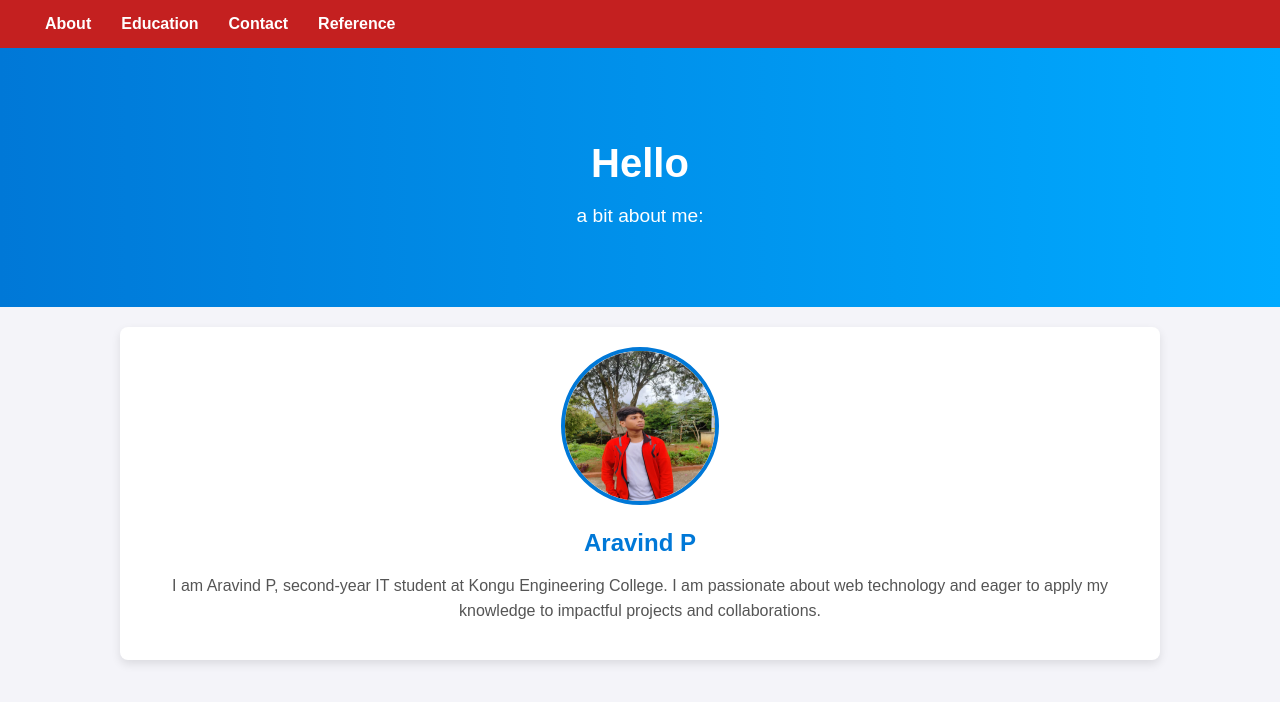
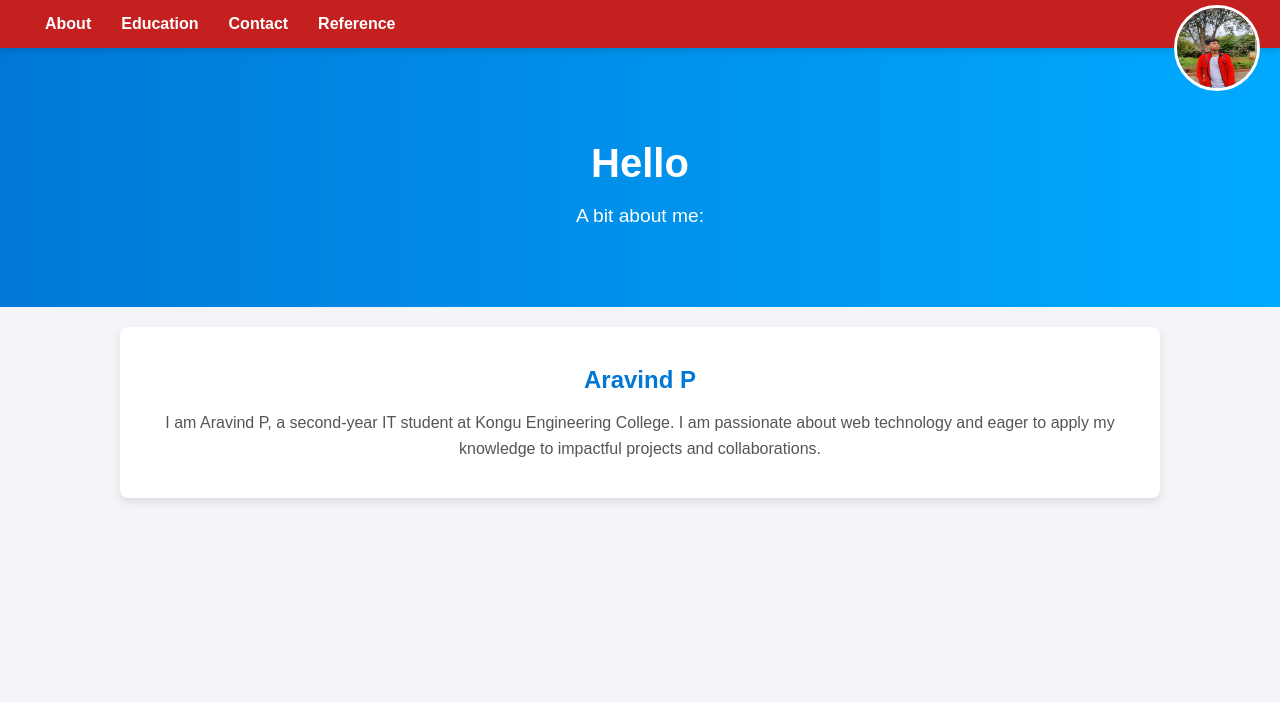
Before and after one commit to AravindParamasivan/Blog, a plain HTML site: page index.html in a window 1280 px wide. Drawn offline with Linux system fonts and the light colour scheme.

Commit message:
Update index.html

```diff
--- a/index.html
+++ b/index.html
@@ -20,10 +20,7 @@
             background-color: #c42020;
             color: white;
             box-shadow: 0 4px 6px rgba(0, 0, 0, 0.1);
-        }
-
-        header img {
-            height: 50px;
+            position: relative;
         }
 
         nav ul {
@@ -46,6 +43,19 @@
 
         nav ul li a:hover {
             color: #ffcc00;
+        }
+
+        .profile-photo {
+            position: absolute;
+            top: 5px;
+            right: 20px;
+        }
+
+        .profile-photo img {
+            border-radius: 50%;
+            width: 80px;
+            height: 80px;
+            border: 3px solid white;
         }
 
         .hero {
@@ -71,18 +81,6 @@
             background: white;
             border-radius: 8px;
             box-shadow: 0 4px 10px rgba(0, 0, 0, 0.1);
-        }
-
-        .profile-photo {
-            text-align: center;
-            margin-bottom: 20px;
-        }
-
-        .profile-photo img {
-            border-radius: 50%;
-            width: 150px;
-            height: 150px;
-            border: 4px solid #0078D7;
         }
 
         .about {
@@ -129,23 +127,21 @@
                 <li><a href="ref.html">Reference</a></li>
             </ul>
         </nav>
+        <div class="profile-photo">
+            <img src="ARAVIND.jpg" alt="Profile Photo">
+        </div>
     </header>
 
     <section class="hero">
         <h1>Hello</h1>
-        <p>a bit about me:</p>
+        <p>A bit about me:</p>
     </section>
 
     <section id="about" class="container">
-        <div class="profile-photo">
-            <img src="ARAVIND.jpg" alt="Profile Photo">
-        </div>
         <div class="about">
             <h2>Aravind P</h2>
-            <p>I am Aravind P, second-year IT student at Kongu Engineering College. I am passionate about web technology and eager to apply my knowledge to impactful projects and collaborations.</p>
+            <p>I am Aravind P, a second-year IT student at Kongu Engineering College. I am passionate about web technology and eager to apply my knowledge to impactful projects and collaborations.</p>
         </div>
     </section>
-
-
 </body>
 </html>
```
